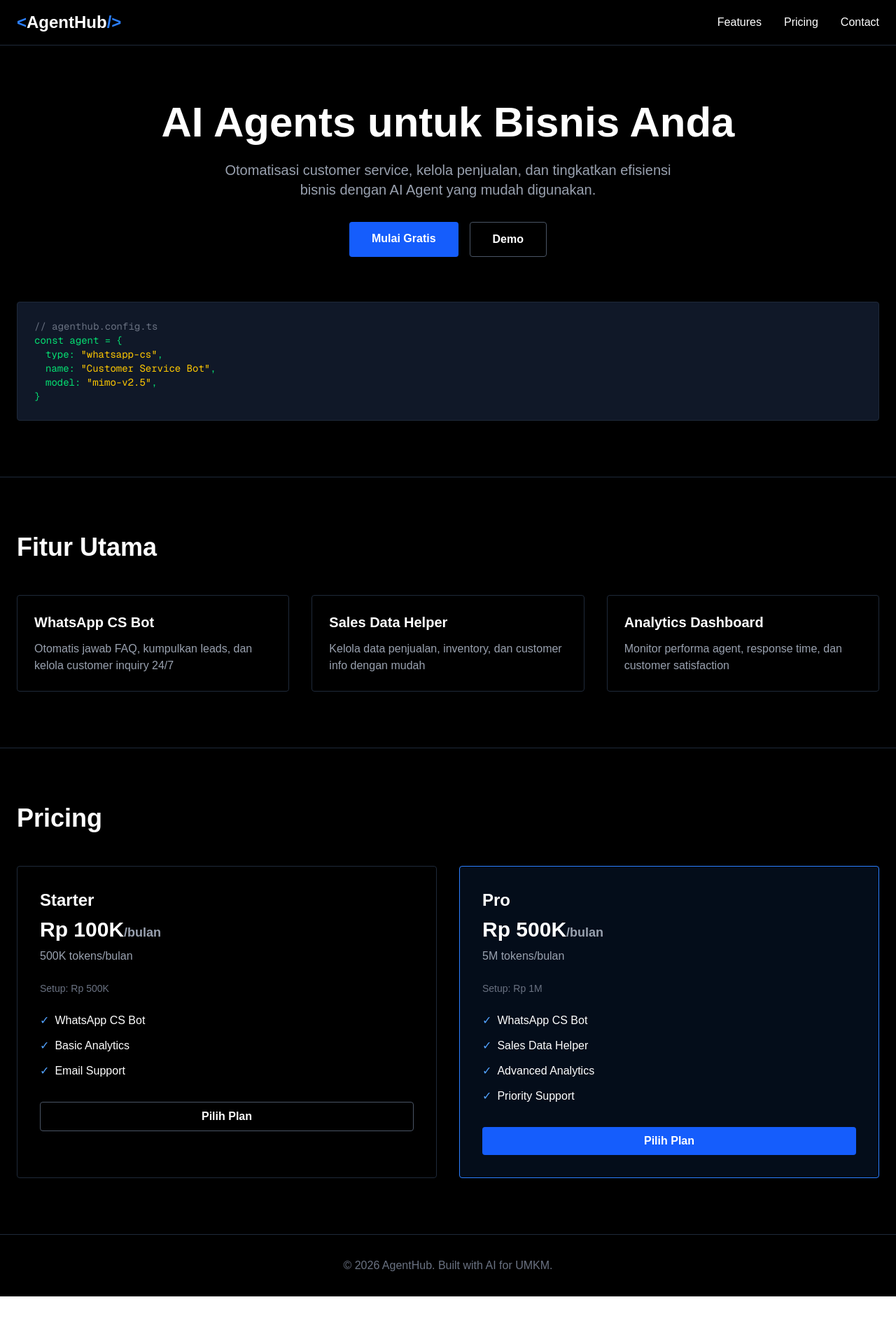
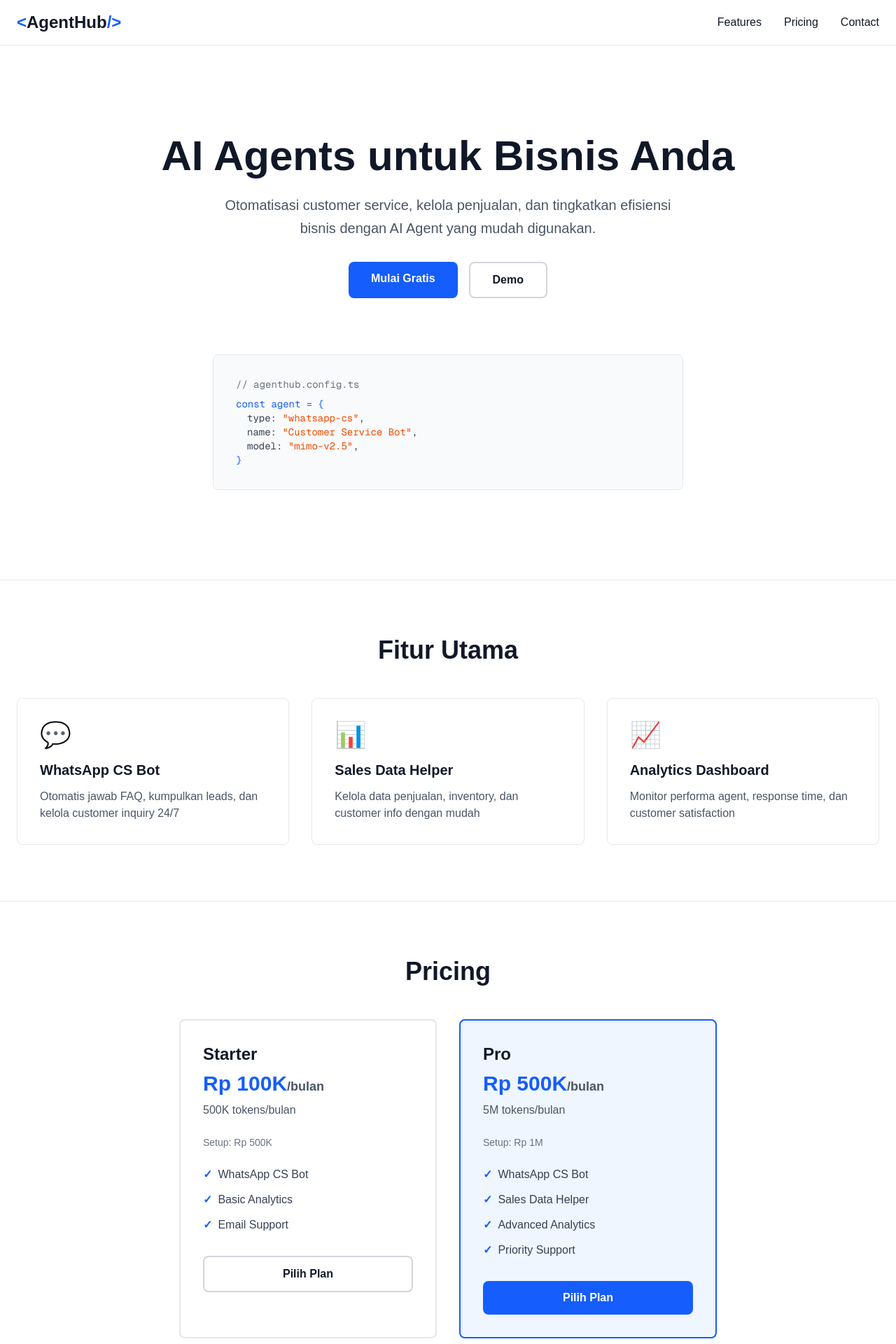
Before and after one commit to Revvbs/agenthub, a Next.js app: page / in a window 1280 px wide. Shown: the top 1920 px of the page at 70% size. Before the commit the page ends 1852 px from the top, so only its background shows below. Built offline with nearby package versions, Linux system fonts and the light colour scheme.

Commit message:
🎨 Redesign landing page - white theme (clean minimalist design)

```diff
--- a/app/page.tsx
+++ b/app/page.tsx
@@ -2,83 +2,87 @@ import Link from 'next/link';
 
 export default function Home() {
   return (
-    <div className="min-h-screen bg-black text-white">
+    <div className="min-h-screen bg-white text-gray-900">
       {/* Navigation */}
-      <nav className="border-b border-gray-800 px-6 py-4">
+      <nav className="border-b border-gray-200 px-6 py-4 sticky top-0 bg-white/95 backdrop-blur">
         <div className="max-w-7xl mx-auto flex justify-between items-center">
           <div className="text-2xl font-bold">
-            <span className="text-blue-500">&lt;</span>
+            <span className="text-blue-600">&lt;</span>
             AgentHub
-            <span className="text-blue-500">/&gt;</span>
+            <span className="text-blue-600">/&gt;</span>
           </div>
           <div className="flex gap-8">
-            <a href="#features" className="hover:text-blue-400">Features</a>
-            <a href="#pricing" className="hover:text-blue-400">Pricing</a>
-            <a href="#contact" className="hover:text-blue-400">Contact</a>
+            <a href="#features" className="hover:text-blue-600 transition">Features</a>
+            <a href="#pricing" className="hover:text-blue-600 transition">Pricing</a>
+            <a href="#contact" className="hover:text-blue-600 transition">Contact</a>
           </div>
         </div>
       </nav>
 
       {/* Hero */}
-      <section className="max-w-7xl mx-auto px-6 py-20">
+      <section className="max-w-7xl mx-auto px-6 py-32">
         <div className="text-center">
-          <h1 className="text-6xl font-bold mb-6">
+          <h1 className="text-6xl font-bold mb-6 text-gray-900">
             AI Agents untuk Bisnis Anda
           </h1>
-          <p className="text-xl text-gray-400 mb-8 max-w-2xl mx-auto">
+          <p className="text-xl text-gray-600 mb-8 max-w-2xl mx-auto leading-relaxed">
             Otomatisasi customer service, kelola penjualan, dan tingkatkan efisiensi bisnis dengan AI Agent yang mudah digunakan.
           </p>
           <div className="flex gap-4 justify-center">
-            <Link href="/dashboard" className="bg-blue-600 hover:bg-blue-700 px-8 py-3 rounded font-semibold">
+            <Link href="/dashboard" className="bg-blue-600 hover:bg-blue-700 text-white px-8 py-3 rounded-lg font-semibold transition">
               Mulai Gratis
             </Link>
-            <button className="border border-gray-600 hover:border-gray-400 px-8 py-3 rounded font-semibold">
+            <button className="border-2 border-gray-300 hover:border-gray-400 text-gray-900 px-8 py-3 rounded-lg font-semibold transition">
               Demo
             </button>
           </div>
         </div>
 
         {/* Code snippet visual */}
-        <div className="mt-16 bg-gray-900 border border-gray-800 rounded p-6 font-mono text-sm">
+        <div className="mt-20 bg-gray-50 border border-gray-200 rounded-lg p-8 font-mono text-sm max-w-2xl mx-auto">
           <div className="text-gray-500">// agenthub.config.ts</div>
-          <div className="text-green-400">const agent = {'{'}
-            <div className="ml-4">type: <span className="text-yellow-400">"whatsapp-cs"</span>,</div>
-            <div className="ml-4">name: <span className="text-yellow-400">"Customer Service Bot"</span>,</div>
-            <div className="ml-4">model: <span className="text-yellow-400">"mimo-v2.5"</span>,</div>
+          <div className="text-blue-600 mt-2">const agent = {'{'}
+            <div className="ml-4 text-gray-700">type: <span className="text-orange-600">"whatsapp-cs"</span>,</div>
+            <div className="ml-4 text-gray-700">name: <span className="text-orange-600">"Customer Service Bot"</span>,</div>
+            <div className="ml-4 text-gray-700">model: <span className="text-orange-600">"mimo-v2.5"</span>,</div>
           {'}'}</div>
         </div>
       </section>
 
       {/* Features */}
-      <section id="features" className="max-w-7xl mx-auto px-6 py-20 border-t border-gray-800">
-        <h2 className="text-4xl font-bold mb-12">Fitur Utama</h2>
+      <section id="features" className="max-w-7xl mx-auto px-6 py-20 border-t border-gray-200">
+        <h2 className="text-4xl font-bold mb-12 text-center">Fitur Utama</h2>
         <div className="grid grid-cols-1 md:grid-cols-3 gap-8">
           {[
             {
               title: "WhatsApp CS Bot",
-              desc: "Otomatis jawab FAQ, kumpulkan leads, dan kelola customer inquiry 24/7"
+              desc: "Otomatis jawab FAQ, kumpulkan leads, dan kelola customer inquiry 24/7",
+              icon: "💬"
             },
             {
               title: "Sales Data Helper",
-              desc: "Kelola data penjualan, inventory, dan customer info dengan mudah"
+              desc: "Kelola data penjualan, inventory, dan customer info dengan mudah",
+              icon: "📊"
             },
             {
               title: "Analytics Dashboard",
-              desc: "Monitor performa agent, response time, dan customer satisfaction"
+              desc: "Monitor performa agent, response time, dan customer satisfaction",
+              icon: "📈"
             }
           ].map((feature, i) => (
-            <div key={i} className="border border-gray-800 rounded p-6 hover:border-blue-500 transition">
-              <h3 className="text-xl font-bold mb-3">{feature.title}</h3>
-              <p className="text-gray-400">{feature.desc}</p>
+            <div key={i} className="border border-gray-200 rounded-lg p-8 hover:shadow-lg hover:border-blue-300 transition">
+              <div className="text-4xl mb-4">{feature.icon}</div>
+              <h3 className="text-xl font-bold mb-3 text-gray-900">{feature.title}</h3>
+              <p className="text-gray-600">{feature.desc}</p>
             </div>
           ))}
         </div>
       </section>
 
       {/* Pricing */}
-      <section id="pricing" className="max-w-7xl mx-auto px-6 py-20 border-t border-gray-800">
-        <h2 className="text-4xl font-bold mb-12">Pricing</h2>
-        <div className="grid grid-cols-1 md:grid-cols-2 gap-8">
+      <section id="pricing" className="max-w-7xl mx-auto px-6 py-20 border-t border-gray-200">
+        <h2 className="text-4xl font-bold mb-12 text-center">Pricing</h2>
+        <div className="grid grid-cols-1 md:grid-cols-2 gap-8 max-w-3xl mx-auto">
           {[
             {
               name: "Starter",
@@ -96,19 +100,19 @@ export default function Home() {
               highlight: true
             }
           ].map((plan, i) => (
-            <div key={i} className={`border rounded p-8 ${plan.highlight ? 'border-blue-500 bg-blue-500/10' : 'border-gray-800'}`}>
-              <h3 className="text-2xl font-bold mb-2">{plan.name}</h3>
-              <div className="text-3xl font-bold mb-2">{plan.price}<span className="text-lg text-gray-400">/bulan</span></div>
-              <p className="text-gray-400 mb-6">{plan.tokens}</p>
+            <div key={i} className={`border-2 rounded-lg p-8 transition ${plan.highlight ? 'border-blue-600 bg-blue-50' : 'border-gray-200 hover:border-gray-300'}`}>
+              <h3 className="text-2xl font-bold mb-2 text-gray-900">{plan.name}</h3>
+              <div className="text-3xl font-bold mb-2 text-blue-600">{plan.price}<span className="text-lg text-gray-600">/bulan</span></div>
+              <p className="text-gray-600 mb-6">{plan.tokens}</p>
               <p className="text-sm text-gray-500 mb-6">{plan.setup}</p>
               <ul className="space-y-3 mb-8">
                 {plan.features.map((f, j) => (
-                  <li key={j} className="flex items-center gap-2">
-                    <span className="text-blue-400">✓</span> {f}
+                  <li key={j} className="flex items-center gap-2 text-gray-700">
+                    <span className="text-blue-600 font-bold">✓</span> {f}
                   </li>
                 ))}
               </ul>
-              <button className={`w-full py-2 rounded font-semibold ${plan.highlight ? 'bg-blue-600 hover:bg-blue-700' : 'border border-gray-600 hover:border-gray-400'}`}>
+              <button className={`w-full py-3 rounded-lg font-semibold transition ${plan.highlight ? 'bg-blue-600 text-white hover:bg-blue-700' : 'border-2 border-gray-300 text-gray-900 hover:border-gray-400'}`}>
                 Pilih Plan
               </button>
             </div>
@@ -116,8 +120,17 @@ export default function Home() {
         </div>
       </section>
 
+      {/* CTA */}
+      <section className="max-w-7xl mx-auto px-6 py-20 border-t border-gray-200 text-center">
+        <h2 className="text-4xl font-bold mb-6">Siap memulai?</h2>
+        <p className="text-xl text-gray-600 mb-8">Buat akun gratis dan setup agent pertama Anda dalam 5 menit.</p>
+        <Link href="/dashboard" className="inline-block bg-blue-600 hover:bg-blue-700 text-white px-8 py-3 rounded-lg font-semibold transition">
+          Mulai Sekarang
+        </Link>
+      </section>
+
       {/* Footer */}
-      <footer className="border-t border-gray-800 px-6 py-8 text-center text-gray-500">
+      <footer className="border-t border-gray-200 px-6 py-8 text-center text-gray-600 bg-gray-50">
         <p>© 2026 AgentHub. Built with AI for UMKM.</p>
       </footer>
     </div>
```
